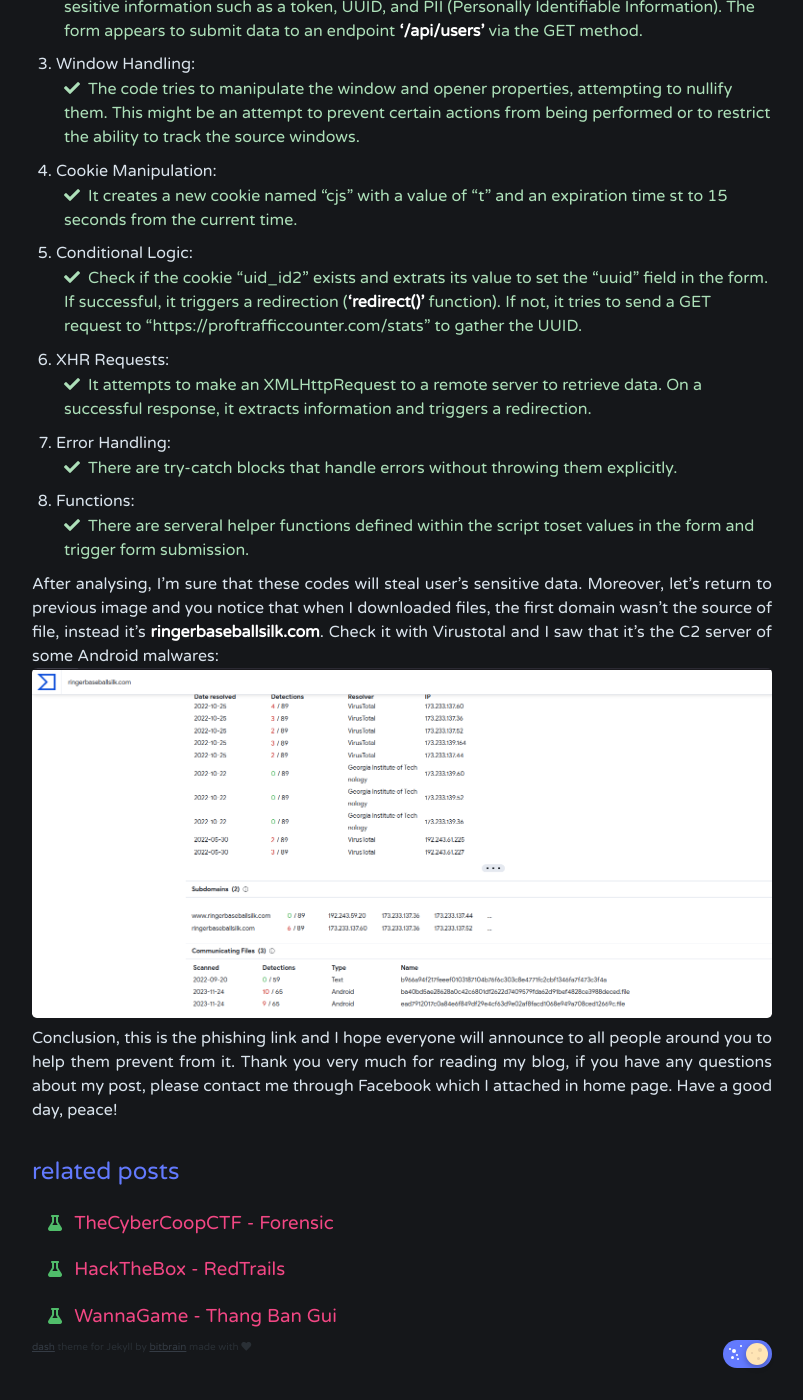
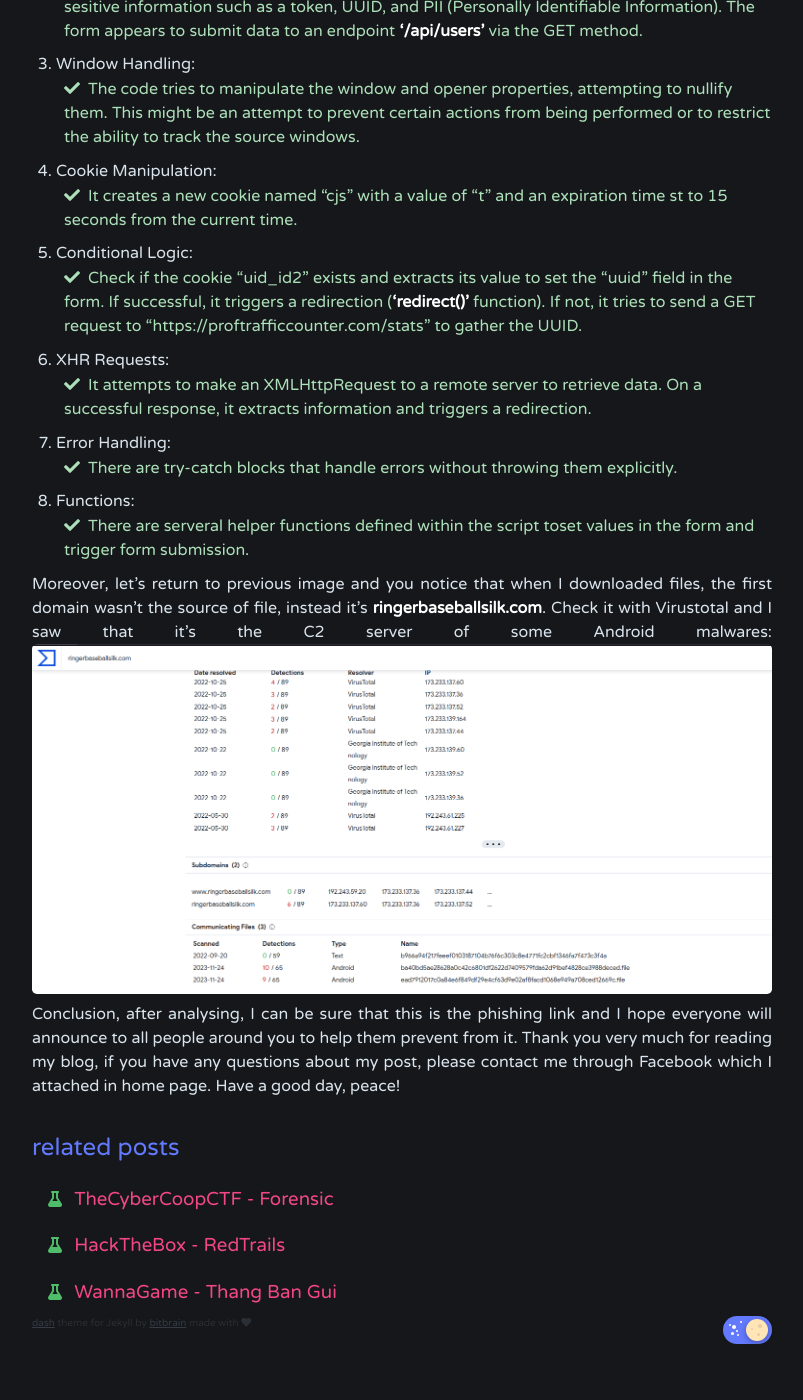
Before and after one commit to odintheprotector/odintheprotector.github.io, a Jekyll site: the page built from _posts/2023-12-20-realcasestudy.md, in a window 1280 px wide and 1400 px high, scrolled down 4279 px. Shown: the whole window, without its empty margins (238-1041 px from the left). Built offline with Jekyll 4.4.1, drawn with Linux system fonts in a browser that asks for light colours; nearby versions of some CDN libraries; after the commit the page ends 5655 px from its top, so only the background shows below that.

Commit message:
fix grammar

```diff
--- a/_posts/2023-12-20-realcasestudy.md
+++ b/_posts/2023-12-20-realcasestudy.md
@@ -110,7 +110,7 @@
 4. Cookie Manipulation:
 - It creates a new cookie  named "cjs" with a value of "t" and an expiration time st to 15 seconds from the current time.
 5. Conditional Logic:
-- Check if the cookie "uid_id2" exists and extrats its value to set the "uuid" field in the form. If successful, it triggers a redirection (**'redirect()'** function). If not, it tries to send a GET request to "https://proftrafficcounter.com/stats" to gather the UUID.
+- Check if the cookie "uid_id2" exists and extracts its value to set the "uuid" field in the form. If successful, it triggers a redirection (**'redirect()'** function). If not, it tries to send a GET request to "https://proftrafficcounter.com/stats" to gather the UUID.
 6. XHR Requests:
 - It attempts to make an XMLHttpRequest to a remote server to retrieve data. On a successful response, it extracts information and triggers a redirection.
 7. Error Handling:
@@ -118,7 +118,7 @@
 8. Functions:
 - There are serveral helper functions defined within the script toset values in the form and trigger form submission.
 
-After analysing, I'm sure that these codes will steal user's sensitive data. Moreover, let's return to previous image and you notice that when I downloaded files, the first domain wasn't the source of file, instead it's **ringerbaseballsilk.com**. Check it with Virustotal and I saw that it's the C2 server of some Android malwares:<br>
+Moreover, let's return to previous image and you notice that when I downloaded files, the first domain wasn't the source of file, instead it's **ringerbaseballsilk.com**. Check it with Virustotal and I saw that it's the C2 server of some Android malwares:
 ![]({{site.url}}/assets/images/casestudy/5.png)<br>
 
-Conclusion, this is the phishing link and I hope everyone will announce to all people around you to help them prevent from it. Thank you very much for reading my blog, if you have any questions about my post, please contact me through Facebook which I attached in home page. Have a good day, peace!
+Conclusion, after analysing, I can be sure that this is the phishing link and I hope everyone will announce to all people around you to help them prevent from it. Thank you very much for reading my blog, if you have any questions about my post, please contact me through Facebook which I attached in home page. Have a good day, peace!
```
